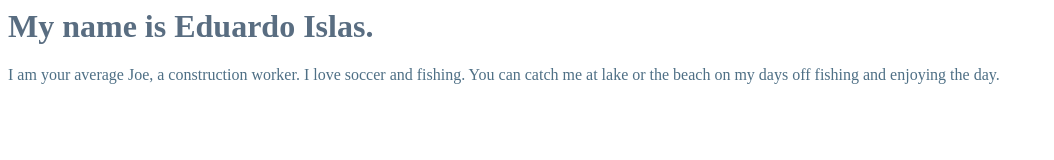
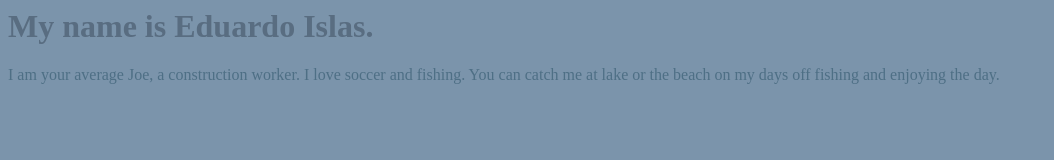
Before and after one commit to Eislas1/eislas1.github.io, a plain HTML site: page Index.html in a window 1280 px wide. Shown: the whole page, without its empty margins (0-1054 px from the left). Drawn offline with Linux system fonts and the light colour scheme.

Commit message:
Update Index.html

```diff
--- a/Index.html
+++ b/Index.html
@@ -4,7 +4,7 @@
 <title>My Personal Introduction</title>
 <style>
 body{
-          background-color:#7B 94AB;
+          background-color:#7B94AB;
 }
 h1{
           color:#596D81;
```
